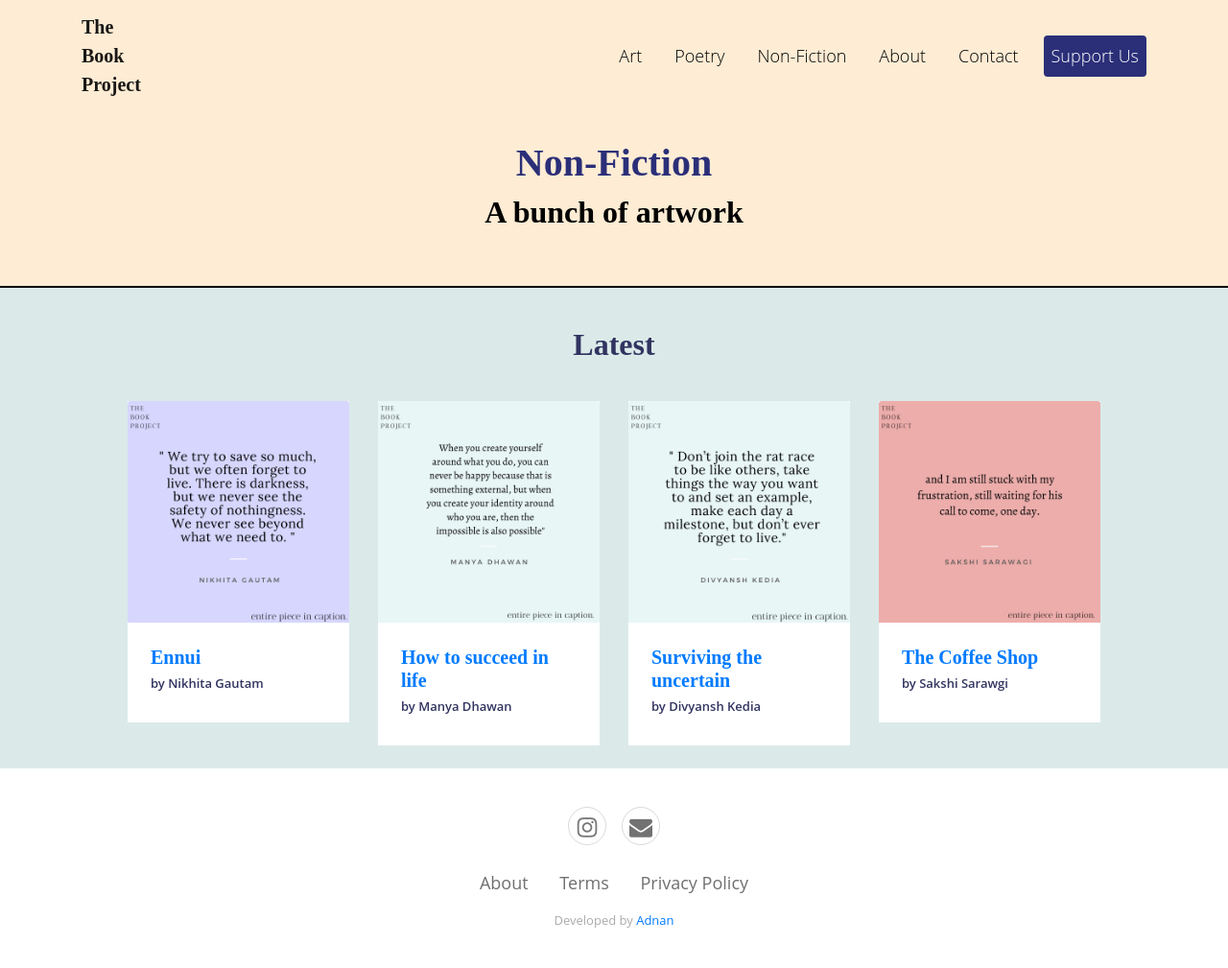
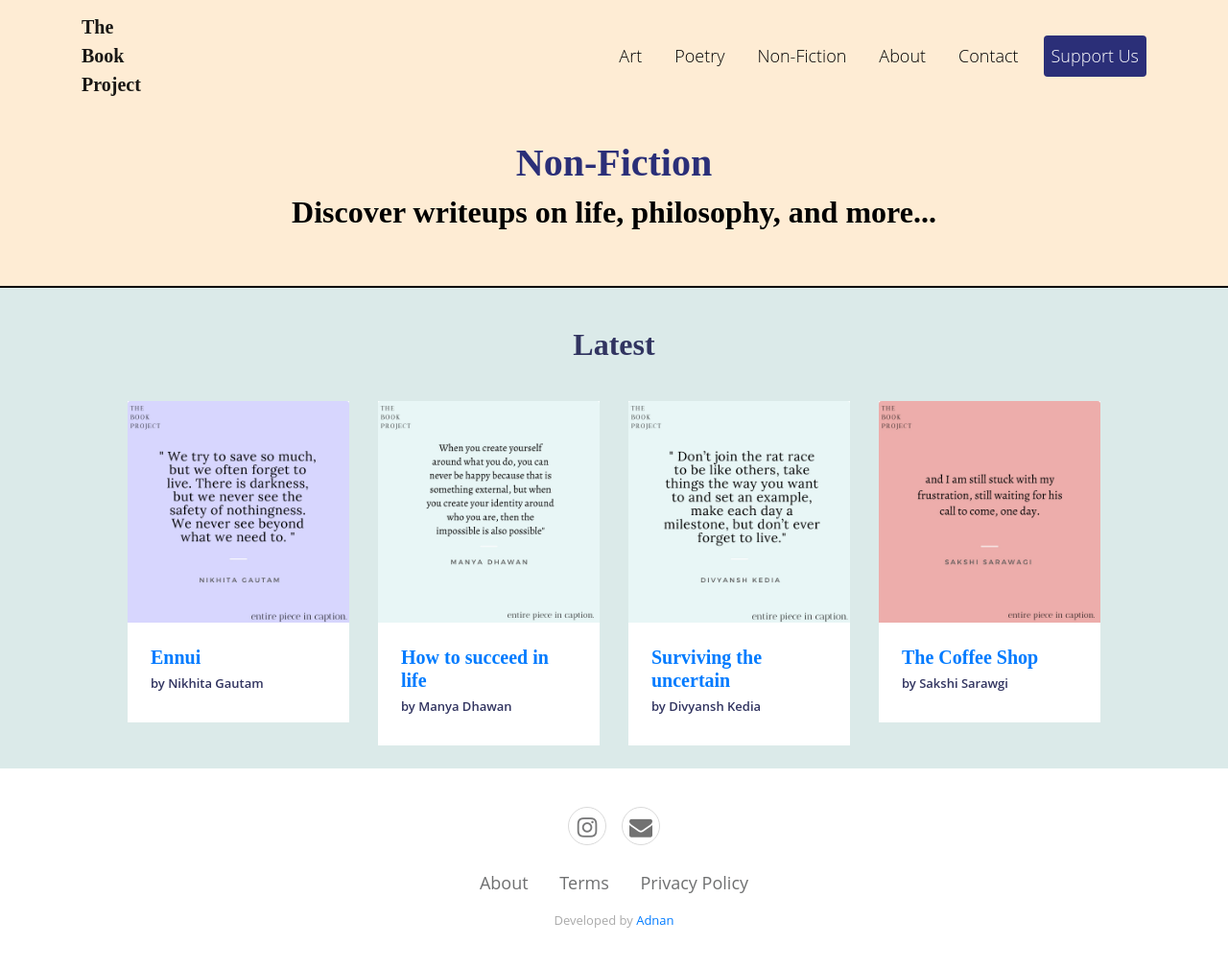
Before and after one commit to thebookproject/thebookproject.github.io, a Jekyll site: the page built from nonfiction.html, in a window 1280 px wide. Shown: the whole page at 96% size. Built offline with Jekyll 4.4.1, drawn with Linux system fonts in a browser that asks for light colours; some web fonts are replaced.

Commit message:
Update nonfiction.html

```diff
--- a/nonfiction.html
+++ b/nonfiction.html
@@ -8,7 +8,7 @@ title: Non-Fiction
         <div class="col-md-12">
           <div class="header text-center">
             <h1>{{ page.title }}</h1>
-            <h2>A bunch of artwork</h2>
+            <h2>Discover writeups on life, philosophy, and more...</h2>
           </div>
         </div>
       </div>
```
